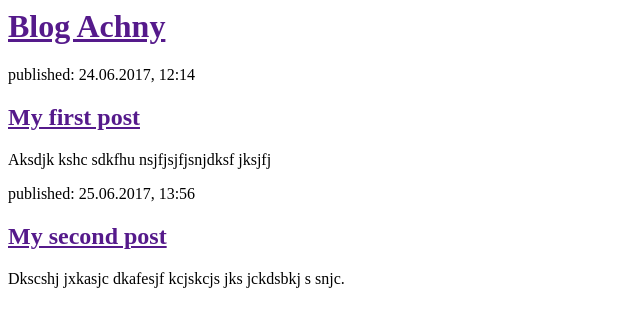
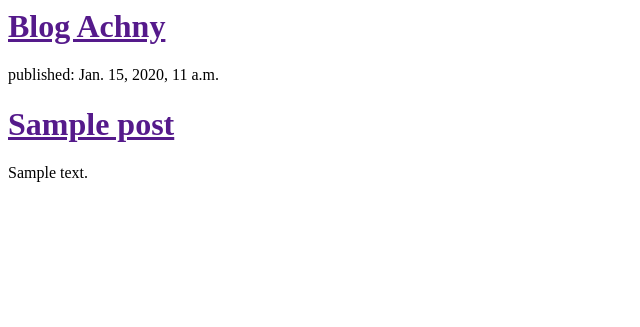
Before and after one commit to achnaw/my-first-blog, a Django app: template blog/templates/blog/post_list.html in a window 1280 px wide. Shown: the top 327 px of the page, without its empty margins (0-640 px from the left). Run offline with Django 3.2, Linux system fonts and the light colour scheme; the template is opened without the code that fills it: values that come from a table or form of the project are taken from there, others are empty; tables that the repository leaves empty hold one stand-in row (values such as "Sample post").

Commit message:
Modyfikacja szablonu, by pokazywal posty z bazy danych

```diff
--- a/blog/templates/blog/post_list.html
+++ b/blog/templates/blog/post_list.html
@@ -8,15 +8,13 @@
         </div>
 
         <div>
-            <p>published: 24.06.2017, 12:14</p>
-            <h2><a href="">My first post</a></h2>
-            <p>Aksdjk kshc sdkfhu nsjfjsjfjsnjdksf jksjfj</p>
-        </div>
-
-        <div>
-            <p>published: 25.06.2017, 13:56</p>
-            <h2><a href="">My second post</a></h2>
-            <p>Dkscshj jxkasjc dkafesjf kcjskcjs jks jckdsbkj s snjc.</p>
+            {% for post in posts %}
+                <div>
+                    <p>published: {{ post.published_date }}</p>
+                    <h1><a href=''>{{ post.title }}</a></h1>
+                    <p>{{ post.text|linebreaksbr }}</p>
+                </d>
+            {% endfor %}
         </div>
     </body>
 </html>
```
Also changed, not shown: blog/views.py (+8 -0 lines).
